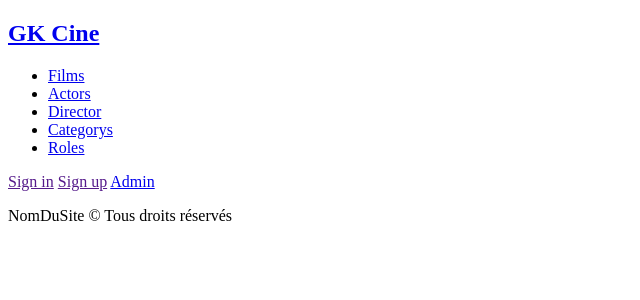
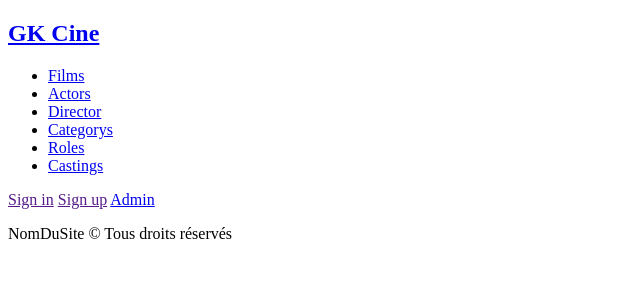
Before and after one commit to Zicka67/MVC---cinema, a PHP site: page /GK/view/template.php in a window 1280 px wide. Shown: the top 300 px of the page, without its empty margins (0-640 px from the left). Run offline with PHP 8.4, Linux system fonts and the light colour scheme; some libraries are stand-ins or nearby versions.

Commit message:
Adding casting list on menu

```diff
--- a/view/template.php
+++ b/view/template.php
@@ -30,6 +30,7 @@
                 <li><a href="index.php?action=listDirectors">Director</a></li>
                 <li><a href="index.php?action=listCategorys">Categorys</a></li>
                 <li><a href="index.php?action=listRoles">Roles</a></li>
+                <li><a href="index.php?action=listCastings">Castings</a></li>
             </ul>
             <div class="menu-log">
                 <a class="bouton1" href="">Sign in</a>
```
